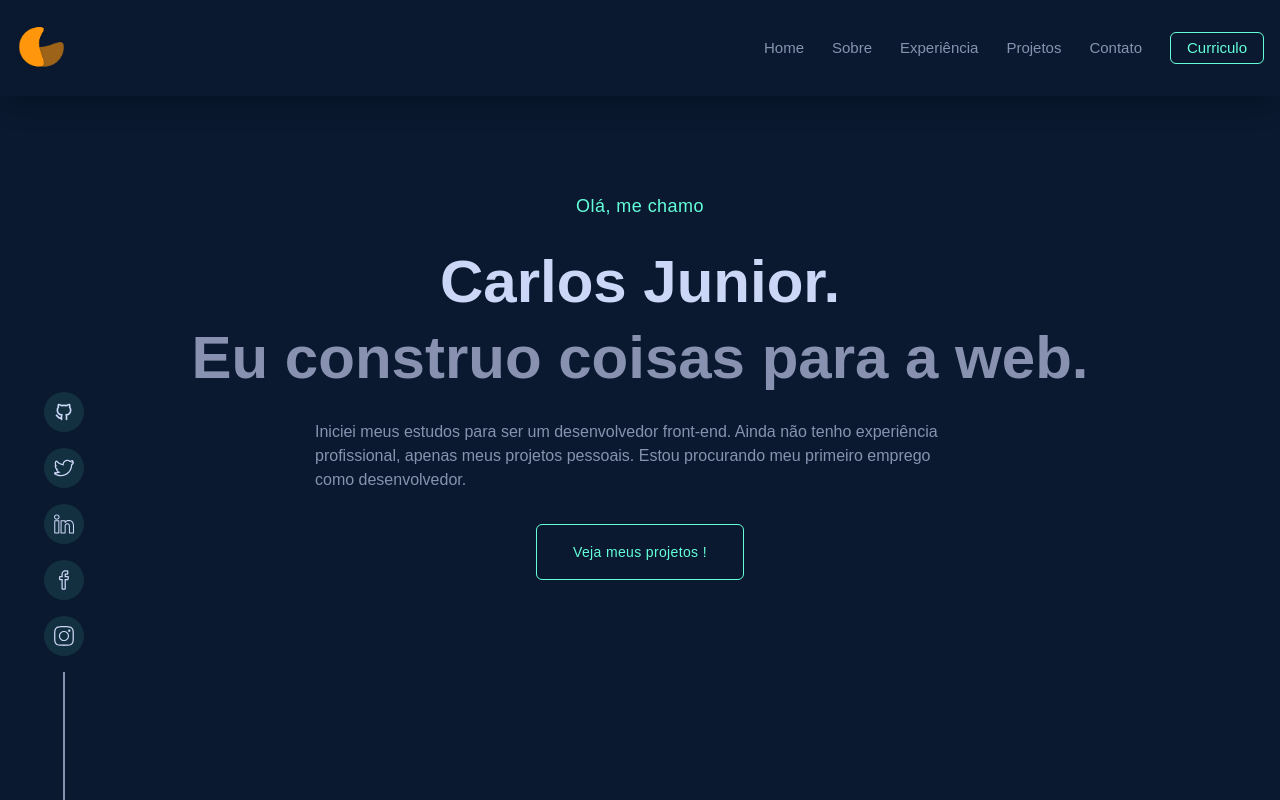
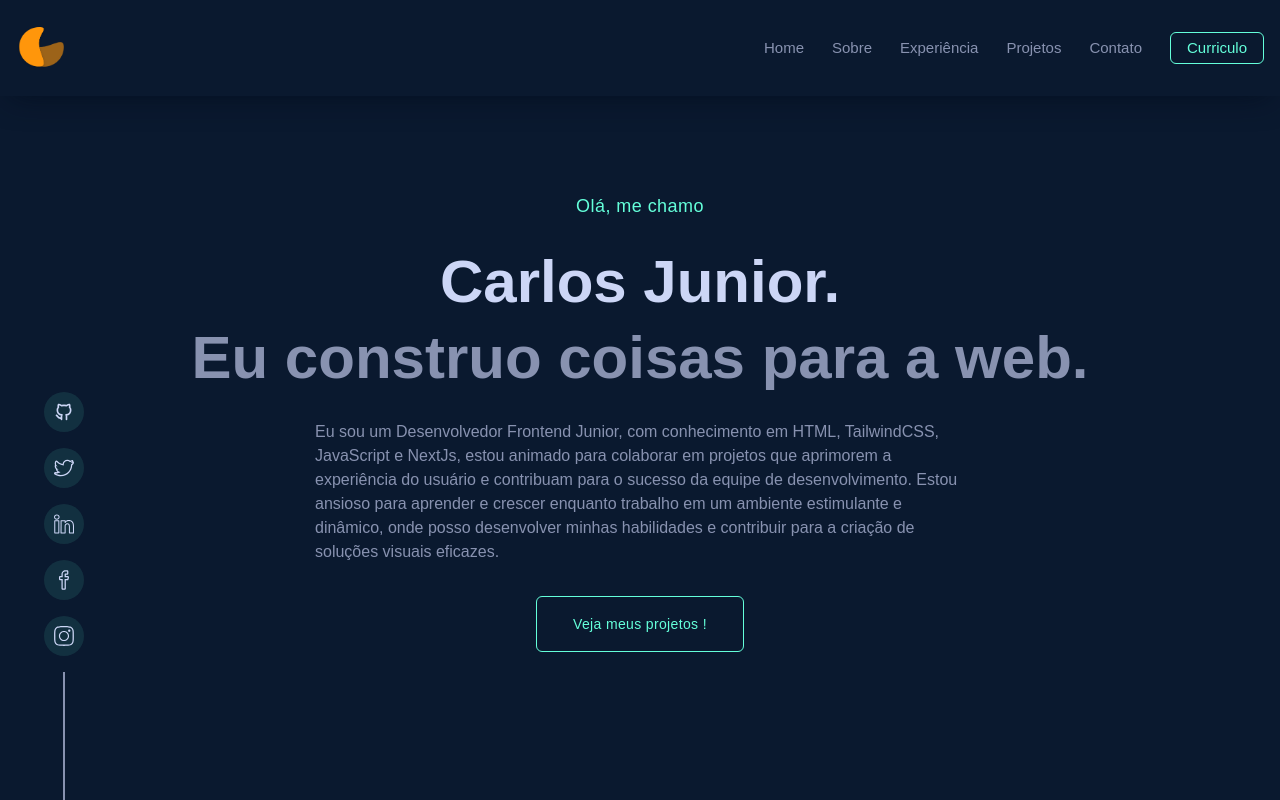
Before and after one commit to iamcarllosjr/portfolio, a Next.js app: page / in a window 1280 px wide. Built offline with nearby package versions, Linux system fonts and the light colour scheme; a web font is replaced by a local one.

Commit message:
Desativando pagina de experiência

```diff
--- a/src/app/components/Banner.tsx
+++ b/src/app/components/Banner.tsx
@@ -27,7 +27,7 @@ const Banner = () => {
         animate={{y:0, opacity:1}}
         transition={{duration:0.5, delay:0.8}}
         className="text-base md:max-w-[650px] text-textDark font-medium flex flex-col gap-2"
-        >Iniciei meus estudos para ser um desenvolvedor front-end. Ainda não tenho experiência profissional, apenas meus projetos pessoais. Estou procurando meu primeiro emprego como desenvolvedor.
+        >Eu sou um Desenvolvedor Frontend Junior, com conhecimento em HTML, TailwindCSS, JavaScript e NextJs, estou animado para colaborar em projetos que aprimorem a experiência do usuário e contribuam para o sucesso da equipe de desenvolvimento. Estou ansioso para aprender e crescer enquanto trabalho em um ambiente estimulante e dinâmico, onde posso desenvolver minhas habilidades e contribuir para a criação de soluções visuais eficazes.
 
         </motion.p>
 
--- a/src/app/page.tsx
+++ b/src/app/page.tsx
@@ -19,7 +19,7 @@ export default function Home() {
         <div className='h-[88vh] mx-auto px-20'>
           <Banner />
           <About />
-          <Experience />
+          {/* <Experience /> */}
           <Projects />
           <Archive />
           <Contact />
```
Also changed, not shown: public/images/minhafoto.jpeg (deleted), public/images/user2.jpg (deleted).
